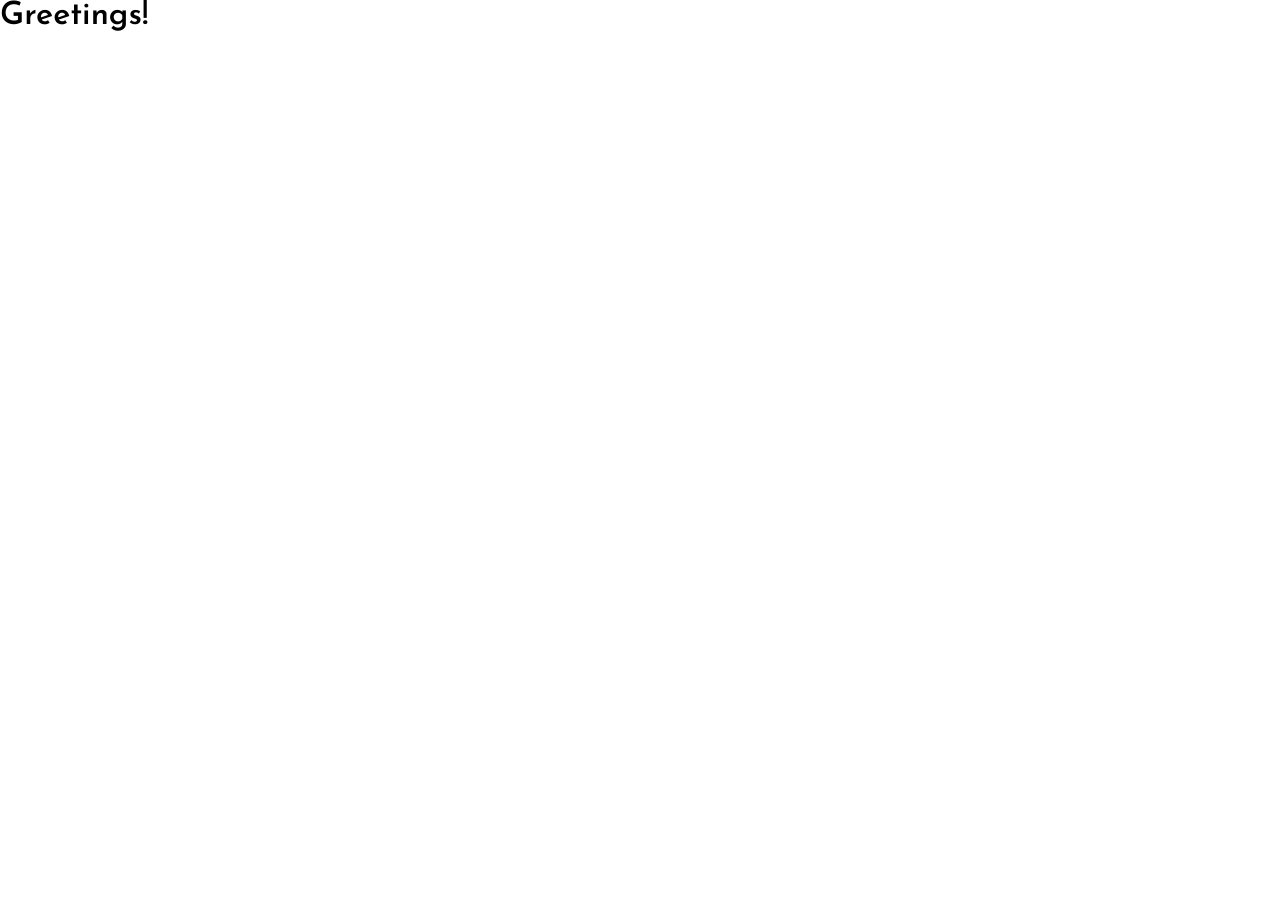
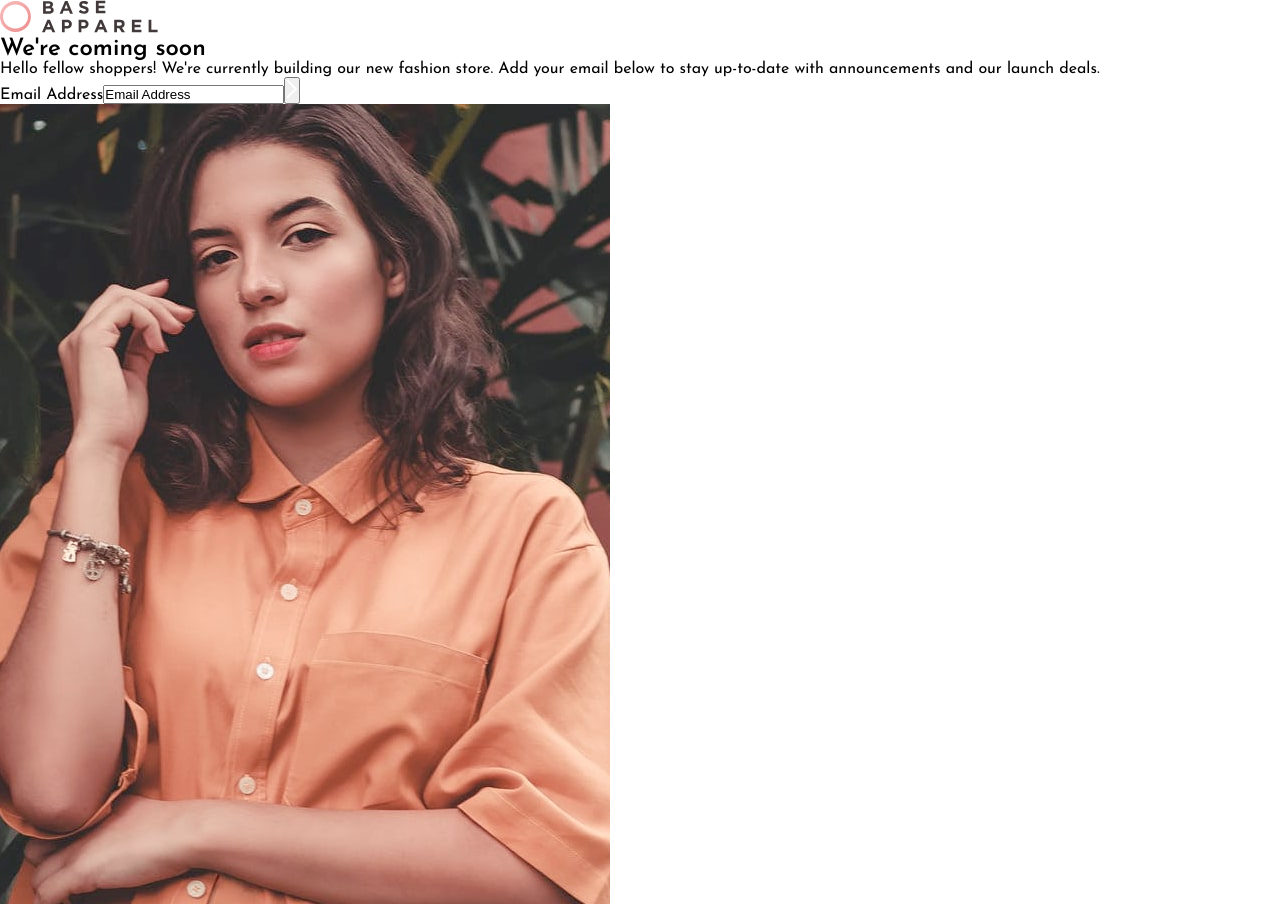
Before and after one commit to horoserp/coming-soon, a React (Create React App) app: page / in a window 1280 px wide. Before the commit the page ends 800 px from the top, so only its background shows below. Built offline with nearby package versions, Linux system fonts and the light colour scheme.

Commit message:
Update App.js with basic html. Create component to handle email form.

```diff
--- a/package.json
+++ b/package.json
@@ -5,6 +5,7 @@
   "private": true,
   "dependencies": {
     "cra-template": "1.2.0",
+    "formik": "^2.4.6",
     "gh-pages": "^6.3.0",
     "react": "^19.0.0",
     "react-dom": "^19.0.0",
--- a/src/App.js
+++ b/src/App.js
@@ -1,7 +1,34 @@
 import "./App.css";
+import EmailInput from "./EmailInput";
 
 function App() {
-  return <h1>Greetings!</h1>;
+  return (
+    <main>
+      <article>
+        <div>
+          <header>
+            <img
+              src="/coming-soon/assets/images/logo.svg"
+              alt="Base Apparel Logo"
+            ></img>
+          </header>
+          <h1>We're coming soon</h1>
+          <p>
+            Hello fellow shoppers! We're currently building our new fashion
+            store. Add your email below to stay up-to-date with announcements
+            and our launch deals.
+          </p>
+          <EmailInput />
+        </div>
+        <div>
+          <img
+            src="/coming-soon/assets/images/hero-desktop.jpg"
+            alt="Woman modeling merchandise"
+          ></img>
+        </div>
+      </article>
+    </main>
+  );
 }
 
 export default App;
--- /dev/null
+++ b/src/EmailInput.js
@@ -0,0 +1,33 @@
+import React from "react";
+import { useFormik } from "formik";
+
+const EmailInput = () => {
+  // Pass the useFormik() hook initial form values and a submit function that will
+  // be called when the form is submitted
+  const formik = useFormik({
+    initialValues: {
+      email: "Email Address",
+    },
+    onSubmit: (values) => {
+      alert("Thank you! We will send updates to: " + values.email);
+    },
+  });
+  return (
+    <form onSubmit={formik.handleSubmit}>
+      <label htmlFor="email">Email Address</label>
+      <input
+        id="email"
+        name="email"
+        type="email"
+        onChange={formik.handleChange}
+        value={formik.values.email}
+      />
+
+      <button type="submit">
+        <img src="/coming-soon/assets/images/icon-arrow.svg" alt="Submit"></img>
+      </button>
+    </form>
+  );
+};
+
+export default EmailInput;
```
Also changed, not shown: 1 other file (tests, documents, lock files or other folders).
